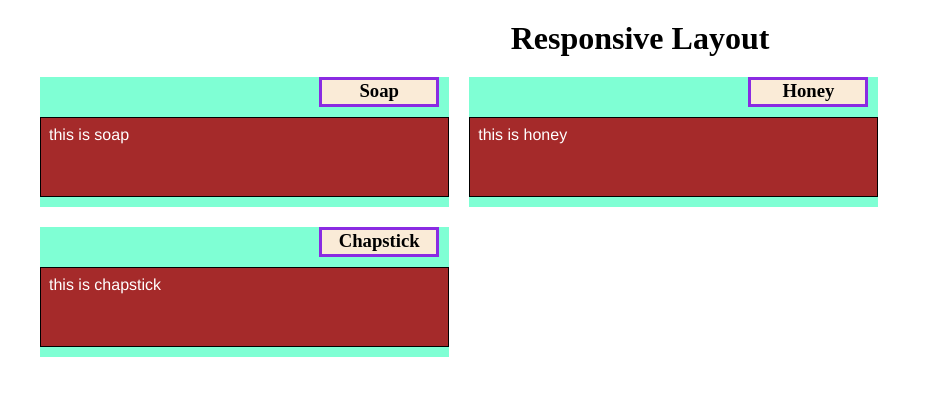
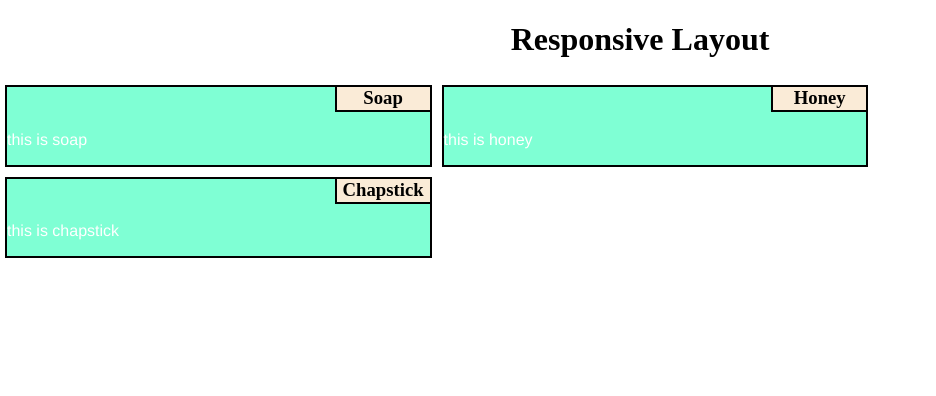
Before and after one commit to opossumsix/coursera-test, a plain HTML site: page module2_solution/index.html in a window 1280 px wide. Shown: the whole page, without its empty margins (0-936 px from the left). Drawn offline with Linux system fonts and the light colour scheme.

Commit message:
no clue what's going on

```diff
--- a/module2_solution/css/skittles.css
+++ b/module2_solution/css/skittles.css
@@ -1,7 +1,12 @@
 /* base style*/
 * {
     box-sizing: border-box;
-    margin: 10px;
+    width: 100%;
+ }
+
+ body {
+    margin: 0;
+    padding: 0;
  }
 
 h1 {
@@ -10,29 +15,25 @@ h1 {
 }
 
 h3 {
-    border: 3px solid blueviolet;
-    height: 30px;
-    width: 120px;
+    height: 25px;
+    width: 95px;
     margin-left: auto;
     margin-top: auto;
     text-align: center;
     background-color: antiquewhite;
+    border-left: 2px solid black;
+    border-bottom: 2px solid black;
 }
 
 p {
-    border: 1px solid black;
-    background-color: #A52A2A;
-    width: 100%;
-    height: 80px;
-    padding: 8px;
-    margin-right: auto;
-    margin-left: auto;
+    border: 2%;
     font-family: Helvetica;
     color: white;
 }
 
 .textbutmorecomplicated {
  background-color: aquamarine;
+ border: 2px solid black;
 }
 
 /* the responsive framework - 100% browser width */
@@ -44,15 +45,16 @@ p {
 @media (min-width: 992px) {
     .col-lg-1, .col-lg-2, .col-lg-3 {
         float: left;
+        margin: 5px;
     }
     .col-lg-1 {
-        width: 33%;
+        width: 33.33%;
     }
     .col-lg-2 {
-        width: 33%;
+        width: 33.33%;
     }
     .col-lg-3 {
-        width: 33%;
+        width: 33.33%;
     }
 }
 
@@ -60,7 +62,7 @@ p {
 @media (min-width: 768px) and (max-width: 991px) {
     .col-lg-1, .col-lg-2, .col-lg-3 {
         float: left;
-        margin: auto;
+        margin: 10px;
     }
     .col-lg-1 {
         width: 50%;
@@ -77,7 +79,7 @@ p {
 @media (max-width: 767px) {
     .col-lg-1, .col-lg-2, .col-lg-3 {
         float: left;
-        margin: auto;
         width: 100%;
+        margin: 10px;
     }
 }
```
